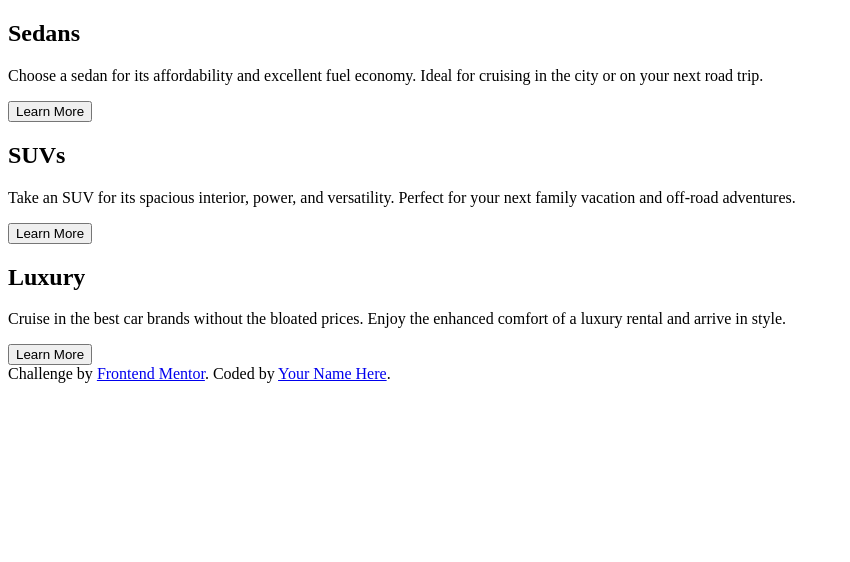
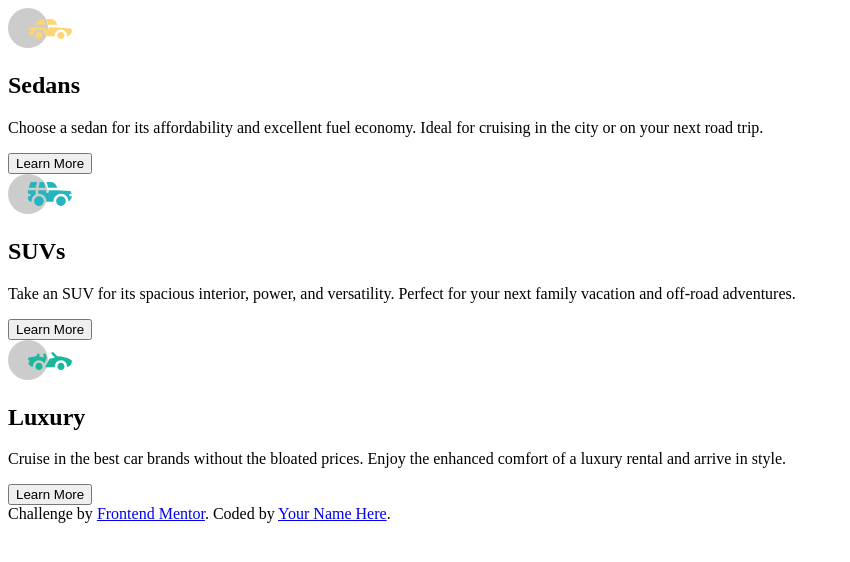
Before and after one commit to pajtimRr/3-column-preview-card-component, a plain HTML site: page index.html in a window 1280 px wide. Shown: the whole page, without its empty margins (0-850 px from the left). Drawn offline with Linux system fonts and the light colour scheme.

Commit message:
Added classes for each section corresponding to the car type and added car illustrations for each section

```diff
--- a/index.html
+++ b/index.html
@@ -15,7 +15,8 @@
 <body>
 
   <main>
-    <section>
+    <section class="sedans">
+      <img src="images/icon-sedans.svg" alt="sedan illustration">
       <h2>Sedans</h2>
       <p>Choose a sedan for its affordability and excellent fuel economy. Ideal for cruising in the city
         or on your next road trip.
@@ -23,7 +24,8 @@
       <button>Learn More</button>
     </section>
 
-    <section>
+    <section class="SUVs">
+      <img src="images/icon-suvs.svg" alt="suv illustration">
       <h2>SUVs</h2>
       <p>Take an SUV for its spacious interior, power, and versatility. Perfect for your next family vacation
         and off-road adventures.
@@ -31,8 +33,9 @@
       <button>Learn More</button>
     </section>
 
-    <section>
-      <h2> Luxury</h2>
+    <section class="Luxury">
+      <img src="images/icon-luxury.svg" alt="luxury illustration">
+      <h2>Luxury</h2>
       <p>Cruise in the best car brands without the bloated prices. Enjoy the enhanced comfort of a luxury
         rental and arrive in style.</p>
         <button>Learn More</button>
```
